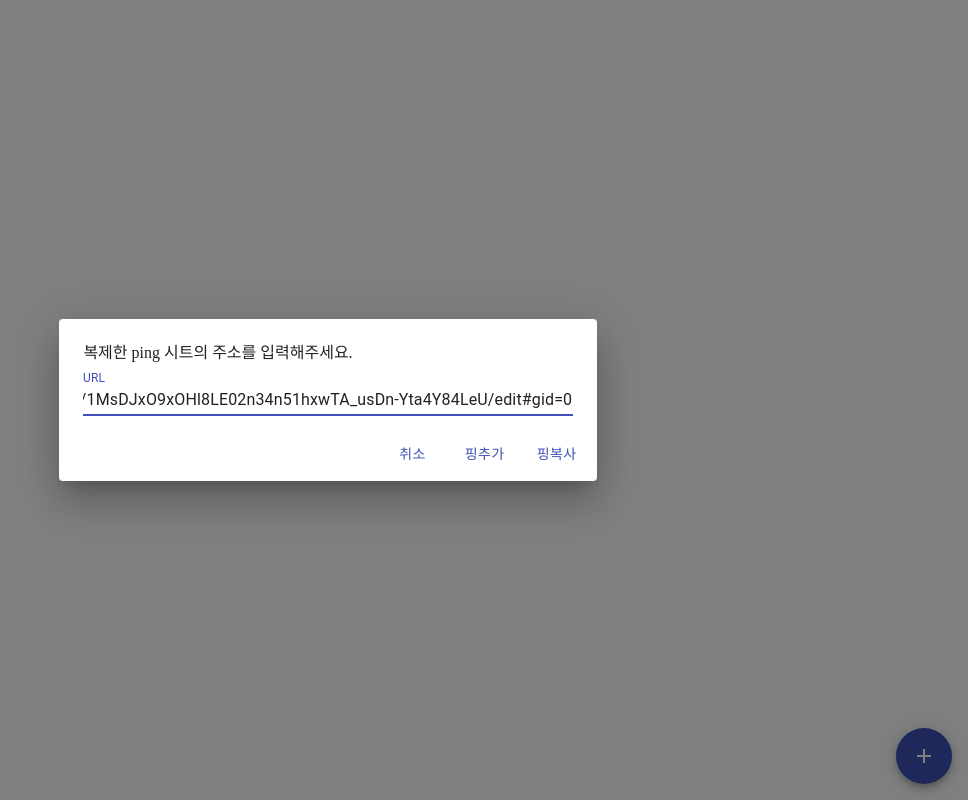
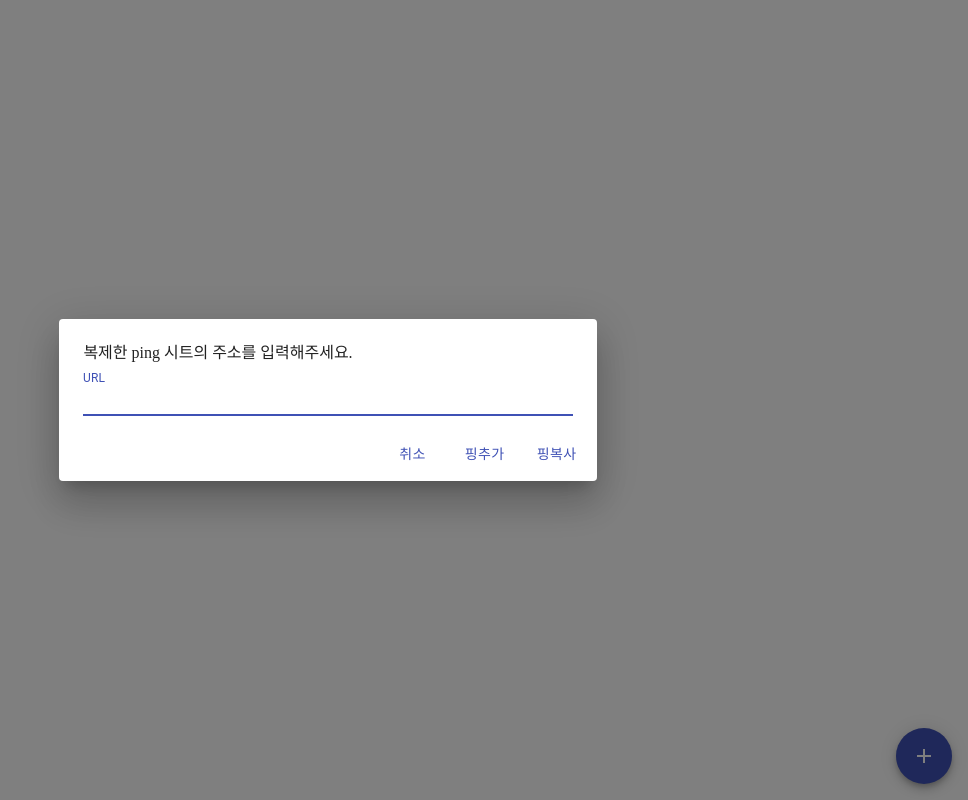
Before and after one commit to egoing/pingen, a React (Create React App) app: page / in a window 1280 px wide. Both pictures are taken after a click on the button "add". Shown: the whole page, without its empty margins (312-1280 px from the left). Built offline with nearby package versions, Linux system fonts and the light colour scheme.

Commit message:
링크를 표시

```diff
--- a/package.json
+++ b/package.json
@@ -2,6 +2,7 @@
   "name": "pingen",
   "version": "0.1.0",
   "private": true,
+  "homepage": "https://egoing.github.io/pingen",
   "dependencies": {
     "@material-ui/core": "^4.11.4",
     "@material-ui/icons": "^4.11.2",
@@ -11,6 +12,7 @@
     "node-url-shortener": "^2.0.0",
     "react": "^17.0.2",
     "react-dom": "^17.0.2",
+    "react-sanitized-html": "^2.0.0",
     "react-scripts": "4.0.3",
     "web-vitals": "^1.1.2"
   },
--- a/src/App.js
+++ b/src/App.js
@@ -4,6 +4,7 @@ import AddIcon from '@material-ui/icons/Add';
 import {makeStyles} from '@material-ui/core/styles';
 import {Button, Dialog, DialogActions, DialogContent, TextField} from "@material-ui/core";
 import {useState} from "react";
+
 //import {short} from "node-url-shortener";
 const short = require("node-url-shortener");
 
@@ -80,7 +81,7 @@ function App() {
                             }
                         });
                         setURLS(newURLS);
-                    }}></div>
+                    }}><a href="">{urls[index].url}</a></div>
             }
         </div>
     })
@@ -110,7 +111,7 @@ function App() {
                             setURL(e.target.value);
                             console.log(e.target.value)
                         }}
-                        value={"https://docs.google.com/spreadsheets/d/1MsDJxO9xOHl8LE02n34n51hxwTA_usDn-Yta4Y84LeU/edit#gid=0"}
+                        value={url}
                     />
                 </DialogContent>
                 <DialogActions>
```
Also changed, not shown: 1 other file (tests, documents, lock files or other folders).
